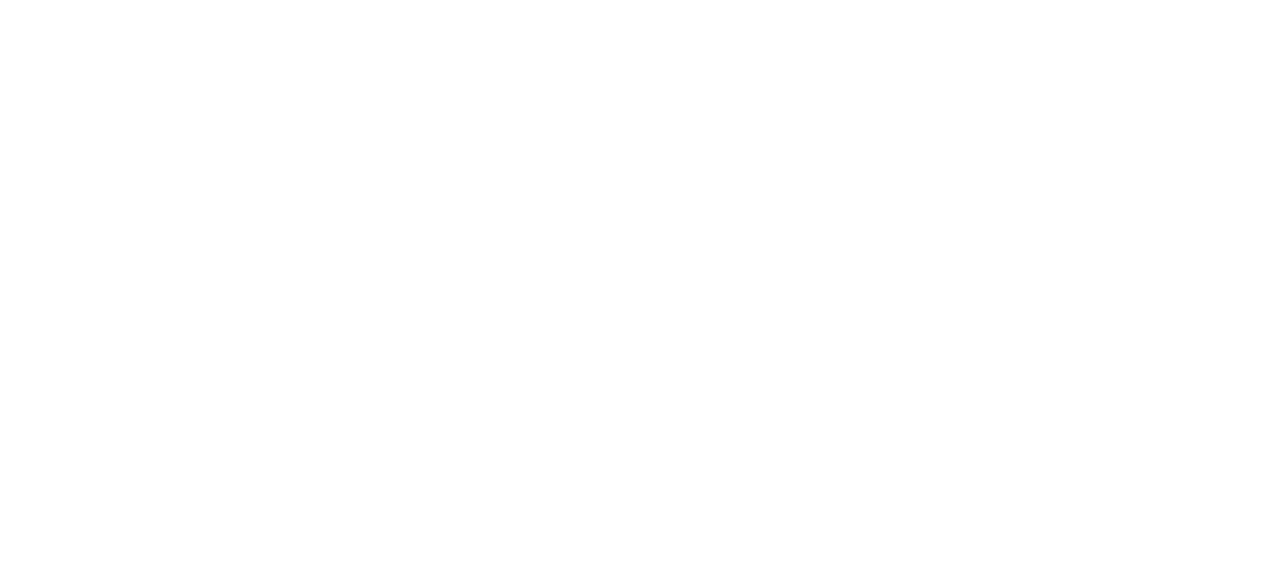
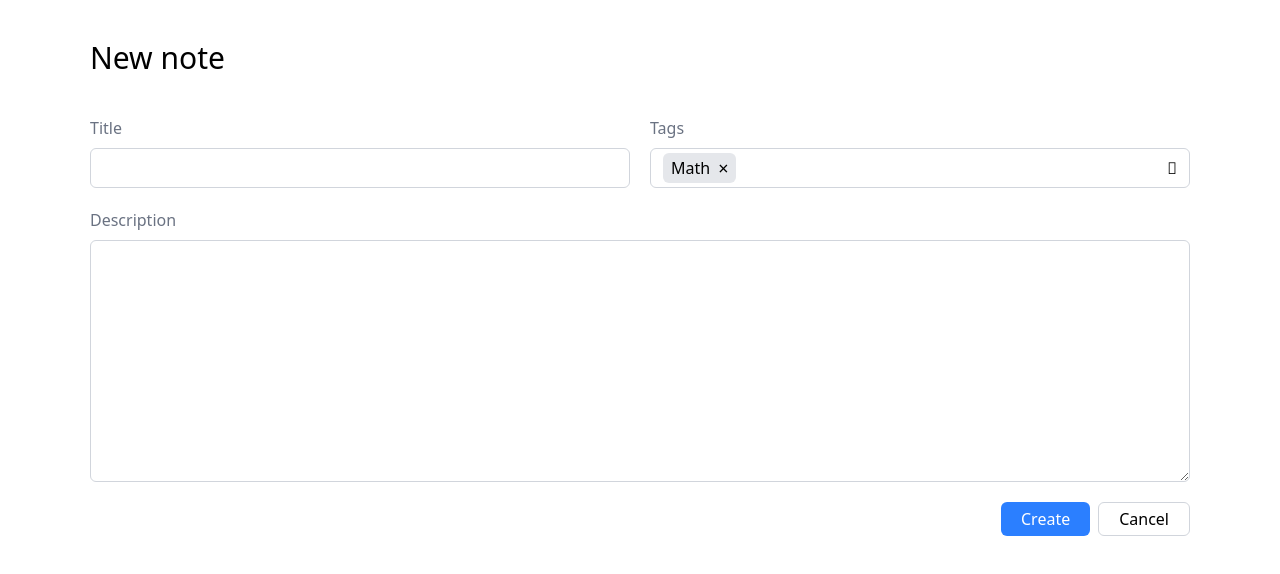
Before and after one commit to karal63/notes-project, a Vue app: page /new in a window 1280 px wide. Before the commit this address had no page. Shown: the top 574 px of the page. Built offline with nearby package versions, Linux system fonts and the light colour scheme.

Commit message:
Separating components from each other.

```diff
--- a/src/components/NoteForm.vue
+++ b/src/components/NoteForm.vue
@@ -1,9 +1,11 @@
 <template>
-    <form class="flex gap-5" @submit.prevent>
+    <form @submit.prevent="onSubmit">
+        <div class="flex gap-5">
             <div class="w-1/2">
                 <label class="block pb-2 text-gray-500">Title</label>
                 <input
                     type="text"
+                    v-model="noteName"
                     class="border border-gray-300 w-full rounded-md py-1 px-3 outline-none h-[40px]"
                 />
             </div>
@@ -61,6 +63,28 @@
                     </div>
                 </div>
             </div>
+        </div>
+
+        <div class="flex flex-col mt-5">
+            <label class="block pb-2 text-gray-500">Description</label>
+            <textarea
+                rows="10"
+                class="border border-gray-300 rounded-md outline-none"
+            ></textarea>
+        </div>
+
+        <div class="flex justify-end gap-2 mt-5">
+            <button
+                class="bg-blue-500 text-white px-5 py-1 rounded-md cursor-pointer"
+            >
+                Create
+            </button>
+            <button
+                class="px-5 py-1 rounded-md border border-gray-300 cursor-pointer"
+            >
+                Cancel
+            </button>
+        </div>
     </form>
 </template>
 
@@ -74,8 +98,13 @@
     (e: "deleteTag", tagName: number): void;
 }>();
 
-const tagName = ref("");
+const noteName = ref<string>("");
+const tagName = ref<string>("");
 const tagsDropListOpen = ref(false);
+
+const onSubmit = () => {
+    console.log("submittting");
+};
 
 const addNewTag = () => {
     emit("addTag", tagName.value);
--- a/src/main.ts
+++ b/src/main.ts
@@ -7,6 +7,7 @@
 import App from "./App.vue";
 import SingleNote from "./pages/SingleNote.vue";
 import Home from "./pages/Home.vue";
+import NewNote from "./pages/newNote.vue";
 
 const pinia = createPinia();
 
@@ -14,6 +15,7 @@
     history: createWebHistory(),
     routes: [
         { path: "/", component: Home },
+        { path: "/new", component: NewNote },
         { path: "/single", component: SingleNote },
     ],
 });
--- a/src/pages/Home.vue
+++ b/src/pages/Home.vue
@@ -3,11 +3,12 @@
         <h1 class="text-3xl">Notes</h1>
         <!-- buttons -->
         <div class="flex gap-2">
-            <button
+            <RouterLink
+                to="/new"
                 class="bg-blue-500 text-white px-5 py-1 rounded-md cursor-pointer"
             >
                 Create
-            </button>
+            </RouterLink>
             <button
                 class="px-5 py-1 rounded-md border border-gray-300 cursor-pointer"
             >
@@ -16,37 +17,69 @@
         </div>
     </div>
 
-    <NoteForm :tags="tags" @addTag="addTag" @deleteTag="deleteTag" />
+    <!-- <form class="flex gap-5" @submit.prevent="onSubmit">
+        <div class="w-1/2">
+            <label class="block pb-2 text-gray-500">Title</label>
+            <input
+                type="text"
+                v-model="noteName"
+                class="border border-gray-300 w-full rounded-md py-1 px-3 outline-none h-[40px]"
+            />
+        </div>
+
+        <div class="w-1/2">
+            <label class="block pb-2 text-gray-500">Tags</label>
+            <div
+                class="relative border border-gray-300 w-full rounded-md py-1 px-3 outline-none h-[40px] flex justify-between"
+            >
+                <div class="flex gap-1">
+                    <div
+                        v-for="tag in tags"
+                        class="rounded-md px-2 flex items-center gap-2 bg-gray-200"
+                    >
+                        {{ tag.name }}
+                        <button
+                            @click="() => deleteExistingTag(tag.id)"
+                            class="text-lg"
+                        >
+                            &times;
+                        </button>
+                    </div>
+                </div>
+                <input
+                    type="text"
+                    v-model="tagName"
+                    @input="tagsDropListOpen = true"
+                    class="outline-none w-full ml-3"
+                />
+
+                <button
+                    @click.prevent="tagsDropListOpen = !tagsDropListOpen"
+                    class="cursor-pointer"
+                >
+                    &#xf042;
+                </button>
+
+                <div
+                    v-if="tagsDropListOpen"
+                    class="absolute top-[120%] left-0 w-full border border-gray-300"
+                >
+                    <button
+                        @click="tagName = 'React'"
+                        class="flex justify-start w-full px-4 py-2 hover:bg-blue-100 cursor-pointer"
+                    >
+                        React
+                    </button>
+                    <button
+                        class="flex justify-start w-full pl-4 py-2 hover:bg-blue-100 cursor-pointer"
+                        @click="addNewTag"
+                    >
+                        Add "{{ tagName }}"
+                    </button>
+                </div>
+            </div>
+        </div>
+    </form> -->
 </template>
 
-<script setup lang="ts">
-import { ref } from "vue";
-import NoteForm from "../components/NoteForm.vue";
-import type { Tag } from "../types";
-
-const tags = ref<Tag[]>([
-    {
-        name: "Math",
-        id: 5,
-    },
-]);
-
-const addTag = (newTag: string) => {
-    const maxIndex =
-        tags.value.length > 0
-            ? Math.max(...tags.value.map((tag: any) => tag.id)) + 1
-            : 0;
-
-    tags.value = [
-        ...tags.value,
-        {
-            name: newTag,
-            id: maxIndex,
-        },
-    ];
-};
-
-const deleteTag = (id: number) => {
-    tags.value = tags.value.filter((tag: any) => tag.id !== id);
-};
-</script>
+<script setup lang="ts"></script>
--- /dev/null
+++ b/src/pages/NewNote.vue
@@ -0,0 +1,40 @@
+<template>
+    <div class="flex justify-between items-center py-10">
+        <h1 class="text-3xl">New note</h1>
+        <!-- buttons -->
+    </div>
+
+    <NoteForm :tags="tags" @addTag="addTag" @deleteTag="deleteTag" />
+</template>
+
+<script setup lang="ts">
+import { ref } from "vue";
+import NoteForm from "../components/NoteForm.vue";
+import type { Tag } from "../types";
+
+const tags = ref<Tag[]>([
+    {
+        name: "Math",
+        id: 5,
+    },
+]);
+
+const addTag = (newTag: string) => {
+    const maxIndex =
+        tags.value.length > 0
+            ? Math.max(...tags.value.map((tag: any) => tag.id)) + 1
+            : 0;
+
+    tags.value = [
+        ...tags.value,
+        {
+            name: newTag,
+            id: maxIndex,
+        },
+    ];
+};
+
+const deleteTag = (id: number) => {
+    tags.value = tags.value.filter((tag: any) => tag.id !== id);
+};
+</script>
```
Lines whose indentation alone changed are shown as unchanged.
